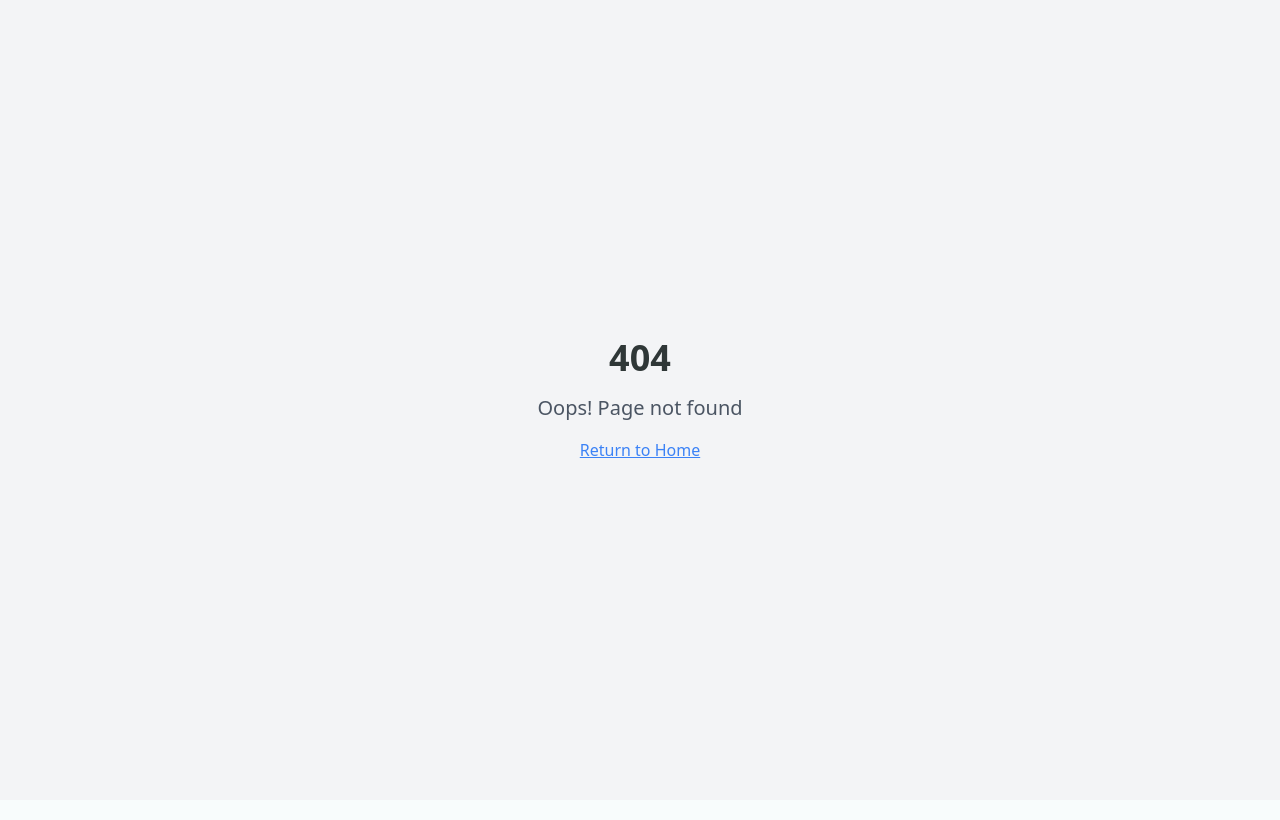
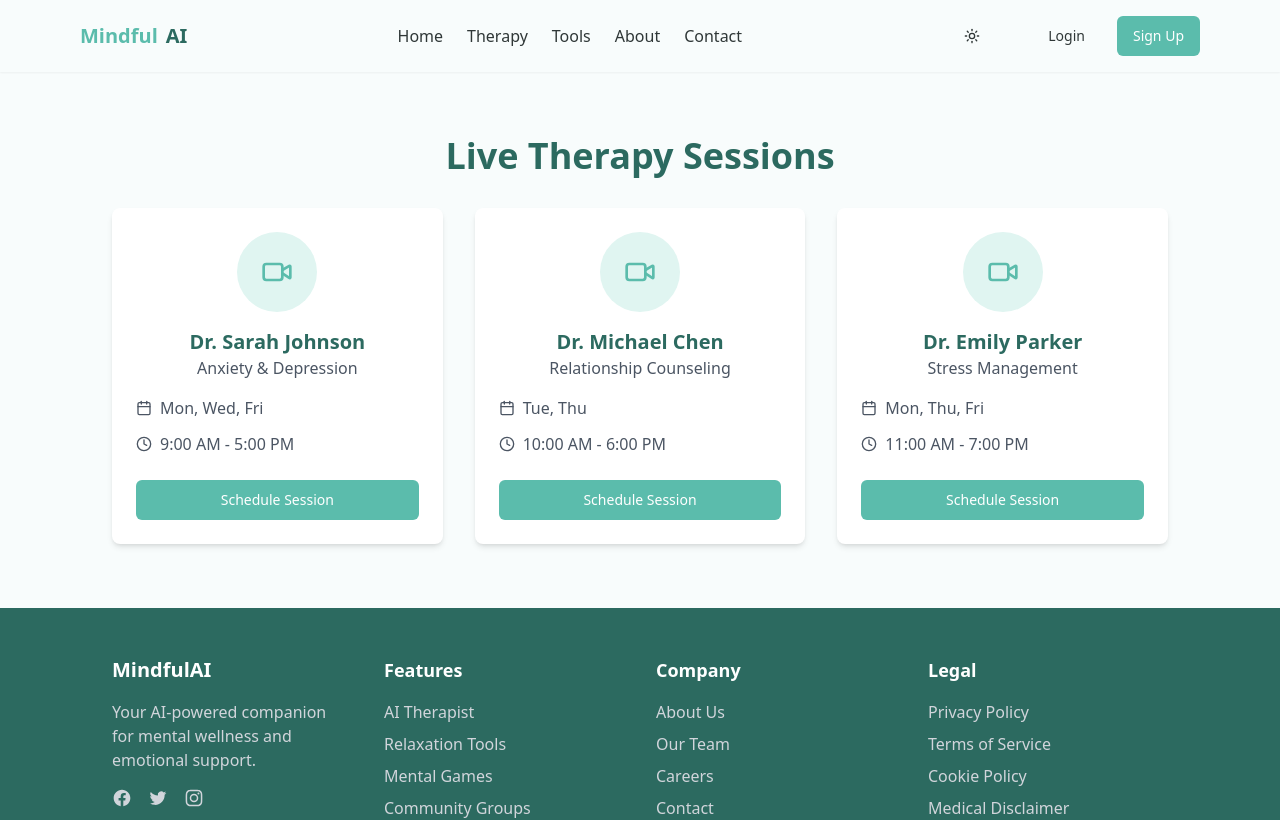
Before and after one commit to afzal-456/mindful-ai-wellbeing-hub-44, a React (Vite) app: page /live-sessions in a window 1280 px wide. Before the commit this address had no page. Shown: the top 820 px of the page. Built offline with nearby package versions, Linux system fonts and the light colour scheme.

Commit message:
feat: Implement therapy options and theme changes
- Connect AI therapist to AI chatbot.
- Add pages for live sessions and support groups.
- Adjust theme to patient-friendly design.

```diff
--- a/src/App.tsx
+++ b/src/App.tsx
@@ -14,13 +14,14 @@ import Tools from "./pages/Tools";
 import About from "./pages/About";
 import Contact from "./pages/Contact";
 import NotFound from "./pages/NotFound";
-
 import RelaxationAudio from "./pages/RelaxationAudio";
 import MentalGames from "./pages/MentalGames";
 import SelfHelpResources from "./pages/SelfHelpResources";
 import MoodTracking from "./pages/MoodTracking";
 import FreeTrial from "./pages/FreeTrial";
 import AiTherapist from "./pages/AiTherapist";
+import LiveSessions from "./pages/LiveSessions";
+import SupportGroups from "./pages/SupportGroups";
 
 const queryClient = new QueryClient();
 
@@ -45,6 +46,8 @@ const App = () => (
               <Route path="/mood-tracking" element={<MoodTracking />} />
               <Route path="/free-trial" element={<FreeTrial />} />
               <Route path="/ai-therapist" element={<AiTherapist />} />
+              <Route path="/live-sessions" element={<LiveSessions />} />
+              <Route path="/support-groups" element={<SupportGroups />} />
               <Route path="/about" element={<About />} />
               <Route path="/contact" element={<Contact />} />
               <Route path="*" element={<NotFound />} />
--- /dev/null
+++ b/src/pages/LiveSessions.tsx
@@ -0,0 +1,72 @@
+
+import React from "react";
+import Navbar from "@/components/navbar";
+import Footer from "@/components/footer";
+import { Button } from "@/components/ui/button";
+import { Calendar, Clock, Video } from "lucide-react";
+
+const LiveSessions = () => {
+  return (
+    <div className="min-h-screen flex flex-col">
+      <Navbar />
+      <main className="flex-grow py-16 px-6 md:px-10 lg:px-20">
+        <div className="container mx-auto">
+          <h1 className="text-3xl md:text-4xl font-bold mb-8 text-center text-wellness-dark">
+            Live Therapy Sessions
+          </h1>
+
+          <div className="grid grid-cols-1 md:grid-cols-2 lg:grid-cols-3 gap-8">
+            {[
+              {
+                name: "Dr. Sarah Johnson",
+                specialty: "Anxiety & Depression",
+                availability: "Mon, Wed, Fri",
+                time: "9:00 AM - 5:00 PM",
+              },
+              {
+                name: "Dr. Michael Chen",
+                specialty: "Relationship Counseling",
+                availability: "Tue, Thu",
+                time: "10:00 AM - 6:00 PM",
+              },
+              {
+                name: "Dr. Emily Parker",
+                specialty: "Stress Management",
+                availability: "Mon, Thu, Fri",
+                time: "11:00 AM - 7:00 PM",
+              },
+            ].map((therapist, index) => (
+              <div key={index} className="bg-white rounded-lg shadow-md p-6">
+                <div className="text-center mb-4">
+                  <div className="w-20 h-20 bg-wellness-light rounded-full mx-auto flex items-center justify-center mb-4">
+                    <Video className="h-8 w-8 text-wellness-primary" />
+                  </div>
+                  <h2 className="text-xl font-semibold text-wellness-dark">{therapist.name}</h2>
+                  <p className="text-gray-600">{therapist.specialty}</p>
+                </div>
+
+                <div className="space-y-3 mb-6">
+                  <div className="flex items-center text-gray-600">
+                    <Calendar className="h-4 w-4 mr-2" />
+                    <span>{therapist.availability}</span>
+                  </div>
+                  <div className="flex items-center text-gray-600">
+                    <Clock className="h-4 w-4 mr-2" />
+                    <span>{therapist.time}</span>
+                  </div>
+                </div>
+
+                <Button className="w-full bg-wellness-primary hover:bg-wellness-dark text-white">
+                  Schedule Session
+                </Button>
+              </div>
+            ))}
+          </div>
+        </div>
+      </main>
+      <Footer />
+    </div>
+  );
+};
+
+export default LiveSessions;
--- /dev/null
+++ b/src/pages/SupportGroups.tsx
@@ -0,0 +1,72 @@
+
+import React from "react";
+import Navbar from "@/components/navbar";
+import Footer from "@/components/footer";
+import { Button } from "@/components/ui/button";
+import { Users, Calendar, Heart } from "lucide-react";
+
+const SupportGroups = () => {
+  return (
+    <div className="min-h-screen flex flex-col">
+      <Navbar />
+      <main className="flex-grow py-16 px-6 md:px-10 lg:px-20">
+        <div className="container mx-auto">
+          <h1 className="text-3xl md:text-4xl font-bold mb-8 text-center text-wellness-dark">
+            Support Groups
+          </h1>
+
+          <div className="grid grid-cols-1 md:grid-cols-2 lg:grid-cols-3 gap-8">
+            {[
+              {
+                name: "Anxiety Support",
+                members: "15 members",
+                schedule: "Every Monday",
+                time: "7:00 PM - 8:30 PM",
+              },
+              {
+                name: "Depression Recovery",
+                members: "12 members",
+                schedule: "Every Wednesday",
+                time: "6:00 PM - 7:30 PM",
+              },
+              {
+                name: "Mindfulness Practice",
+                members: "20 members",
+                schedule: "Every Friday",
+                time: "5:00 PM - 6:30 PM",
+              },
+            ].map((group, index) => (
+              <div key={index} className="bg-white rounded-lg shadow-md p-6">
+                <div className="text-center mb-4">
+                  <div className="w-20 h-20 bg-wellness-light rounded-full mx-auto flex items-center justify-center mb-4">
+                    <Heart className="h-8 w-8 text-wellness-primary" />
+                  </div>
+                  <h2 className="text-xl font-semibold text-wellness-dark">{group.name}</h2>
+                  <p className="text-gray-600">{group.members}</p>
+                </div>
+
+                <div className="space-y-3 mb-6">
+                  <div className="flex items-center text-gray-600">
+                    <Calendar className="h-4 w-4 mr-2" />
+                    <span>{group.schedule}</span>
+                  </div>
+                  <div className="flex items-center text-gray-600">
+                    <Users className="h-4 w-4 mr-2" />
+                    <span>{group.time}</span>
+                  </div>
+                </div>
+
+                <Button className="w-full bg-wellness-primary hover:bg-wellness-dark text-white">
+                  Join Group
+                </Button>
+              </div>
+            ))}
+          </div>
+        </div>
+      </main>
+      <Footer />
+    </div>
+  );
+};
+
+export default SupportGroups;
--- a/src/pages/Therapy.tsx
+++ b/src/pages/Therapy.tsx
@@ -4,6 +4,7 @@ import Navbar from "@/components/navbar";
 import Footer from "@/components/footer";
 import { Button } from "@/components/ui/button";
 import { MessageCircle, Calendar, Users } from "lucide-react";
+import { Link } from "react-router-dom";
 
 const Therapy = () => {
   return (
@@ -33,8 +34,8 @@ const Therapy = () => {
                 <p className="text-gray-600 mb-6">
                   Chat with our AI therapist anytime for immediate support, coping strategies, and emotional guidance.
                 </p>
-                <Button className="bg-wellness-primary hover:bg-wellness-dark text-white w-full">
-                  Start Chatting
+                <Button className="bg-wellness-primary hover:bg-wellness-dark text-white w-full" asChild>
+                  <Link to="/ai-therapist">Start Chatting</Link>
                 </Button>
               </div>
 
@@ -46,8 +47,8 @@ const Therapy = () => {
                 <p className="text-gray-600 mb-6">
                   Book one-on-one video sessions with licensed therapists specialized in various mental health areas.
                 </p>
-                <Button className="bg-wellness-primary hover:bg-wellness-dark text-white w-full">
-                  Book Session
+                <Button className="bg-wellness-primary hover:bg-wellness-dark text-white w-full" asChild>
+                  <Link to="/live-sessions">Book Session</Link>
                 </Button>
               </div>
 
@@ -59,8 +60,8 @@ const Therapy = () => {
                 <p className="text-gray-600 mb-6">
                   Join moderated community groups to connect with others facing similar challenges.
                 </p>
-                <Button className="bg-wellness-primary hover:bg-wellness-dark text-white w-full">
-                  Browse Groups
+                <Button className="bg-wellness-primary hover:bg-wellness-dark text-white w-full" asChild>
+                  <Link to="/support-groups">Browse Groups</Link>
                 </Button>
               </div>
             </div>
```
